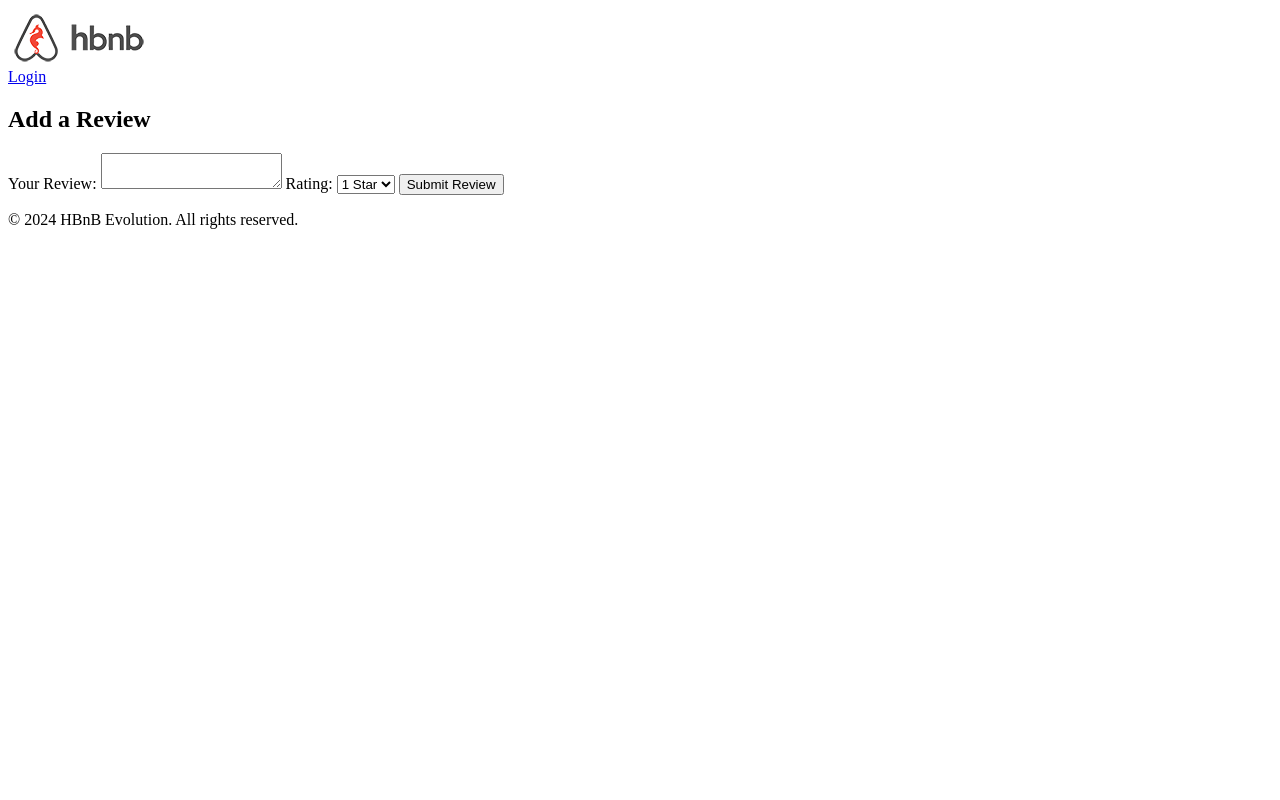
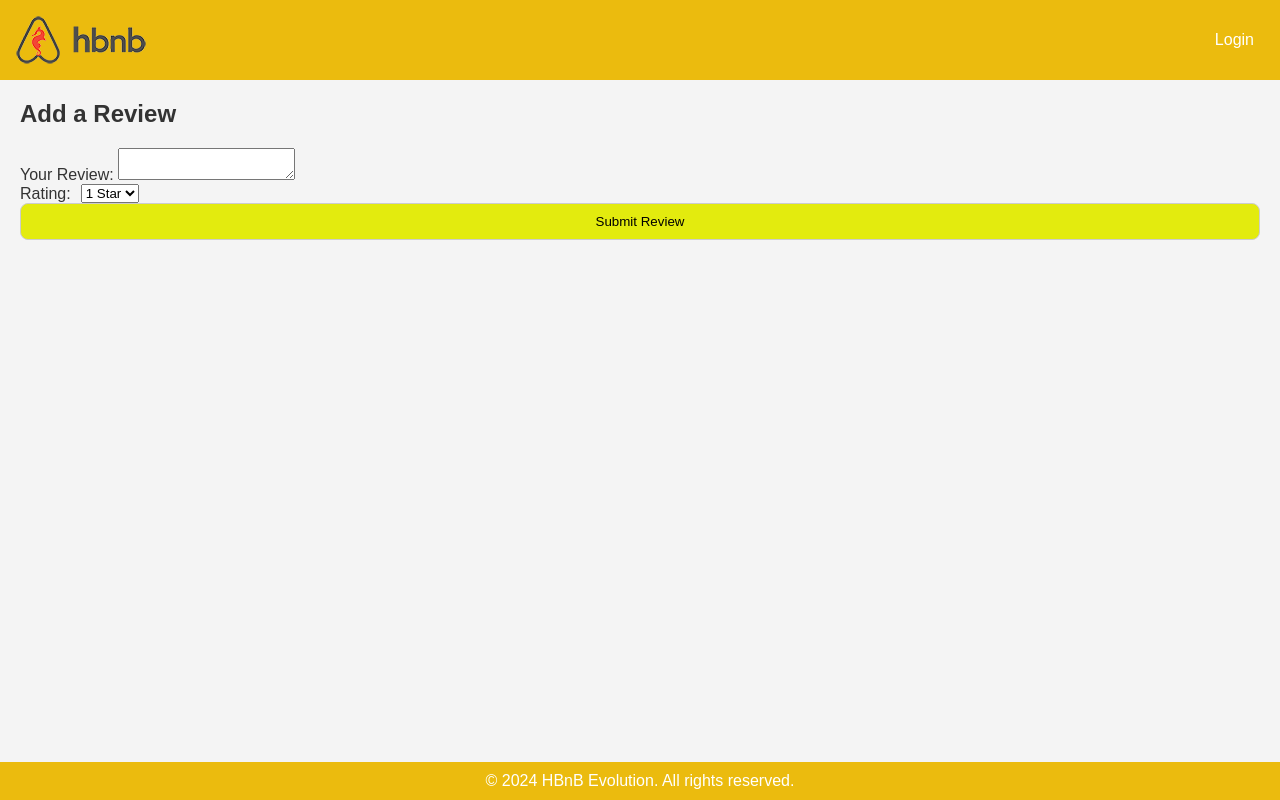
Before and after one commit to SPCDIAZRIVERACHRISTIAN/holbertonschool-hbnb-client, a plain HTML site: page base_files/page/add_review.html in a window 1280 px wide. Drawn offline with Linux system fonts and the light colour scheme.

Commit message:
chore: Update HTML files with new review section and button

```diff
--- a/base_files/page/add_review.html
+++ b/base_files/page/add_review.html
@@ -1,3 +1,11 @@
+<!DOCTYPE html>
+<html lang="en">
+<head>
+    <meta charset="UTF-8">
+    <meta name="viewport" content="width=device-width, initial-scale=1.0">
+    <title>List of Places</title>
+    <link rel="stylesheet" href="styles.css">
+</head>
 <header>
     <img src="images/logo.png" alt="logo" class="logo">
     <nav>
@@ -9,6 +17,7 @@
     <form id="review-form">
         <label for="review-text">Your Review:</label>
         <textarea id="review-text" name="review-text" required></textarea>
+        <div class="rating">
         <label for="rating">Rating:</label>
         <select name="rating" id="rating">
             <option value="1">1 Star</option>
@@ -17,8 +26,8 @@
             <option value="4">4 Star</option>
             <option value="5">5 Star</option>
         </select>
-
-        <button type="submit">Submit Review</button>
+    </div>
+        <button type="submit" class="submit-button">Submit Review</button>
     </form>
 </section>
 <div>
--- a/base_files/page/styles.css
+++ b/base_files/page/styles.css
@@ -7,12 +7,15 @@
     box-sizing: border-box;
     margin: 0;
     padding: 0;
-    font-family: Arial, sans-serif;
+    font-family: Proxima Nova, sans-serif;
 }
 
 body {
     background-color: #f4f4f4;
     color: #333;
+    display: flex;
+    flex-direction:column;
+    min-height: 100vh;
 }
 
 header {
@@ -45,6 +48,7 @@ nav a {
     float: left;
 }
 main {
+    flex: 1;
     padding: 2rem;
 }
 .place-card, .review-card {
@@ -140,3 +144,81 @@ ul {
 #place-details h2 {
     text-align: center;
 }
+
+.submit-button {
+    width: 100%;
+    margin: 0 auto;
+    padding: 10px;
+    background-color: #e3eb0e;
+    border: 1px solid #ccc;
+    border-radius: 8px;
+    display: block;
+}
+
+header {
+    display: flex;
+    justify-content: space-between;
+    align-items: center;
+    padding: 10px;
+}
+
+nav {
+    display: flex;
+    gap: 10px; /* Optional: Add some space between the nav items */
+}
+
+#add-review {
+    display: flex;
+    flex-direction: column;
+    gap: 20px; /* Add space between the form elements */
+    padding: 20px;
+}
+
+.rating {
+    display: flex;
+    align-items: center;
+    gap: 10px; /* Add space between the label and the select box */
+}
+
+footer {
+    display: flex;
+    justify-content: center;
+    padding: 10px;
+}
+
+@media (max-width: 768px) {
+    .place-card {
+        flex: 1 1 calc(50% - 1rem); /* 2 cards per row */
+    }
+}
+
+@media (max-width: 480px) {
+    .place-card {
+        flex: 1 1 100%; /* 1 card per row */
+    }
+}
+
+.container {
+    display: flex;
+    flex-wrap: wrap;
+    gap: 1rem;
+}
+
+.place-card {
+    flex: 1 1 calc(33.333% - 1rem); /* 3 cards per row */
+    background-color: #fff;
+    padding: 20px;
+    border: 1px solid #ccc;
+    border-radius: 8px;
+    box-shadow: 0 4px 8px rgba(0, 0, 0, 0.1);
+}
+
+.place-card img {
+    max-width: 100%;
+    height: auto;
+}
+
+.place-card h3, .place-card p {
+    margin: 0;
+    padding: 0;
+}
```
